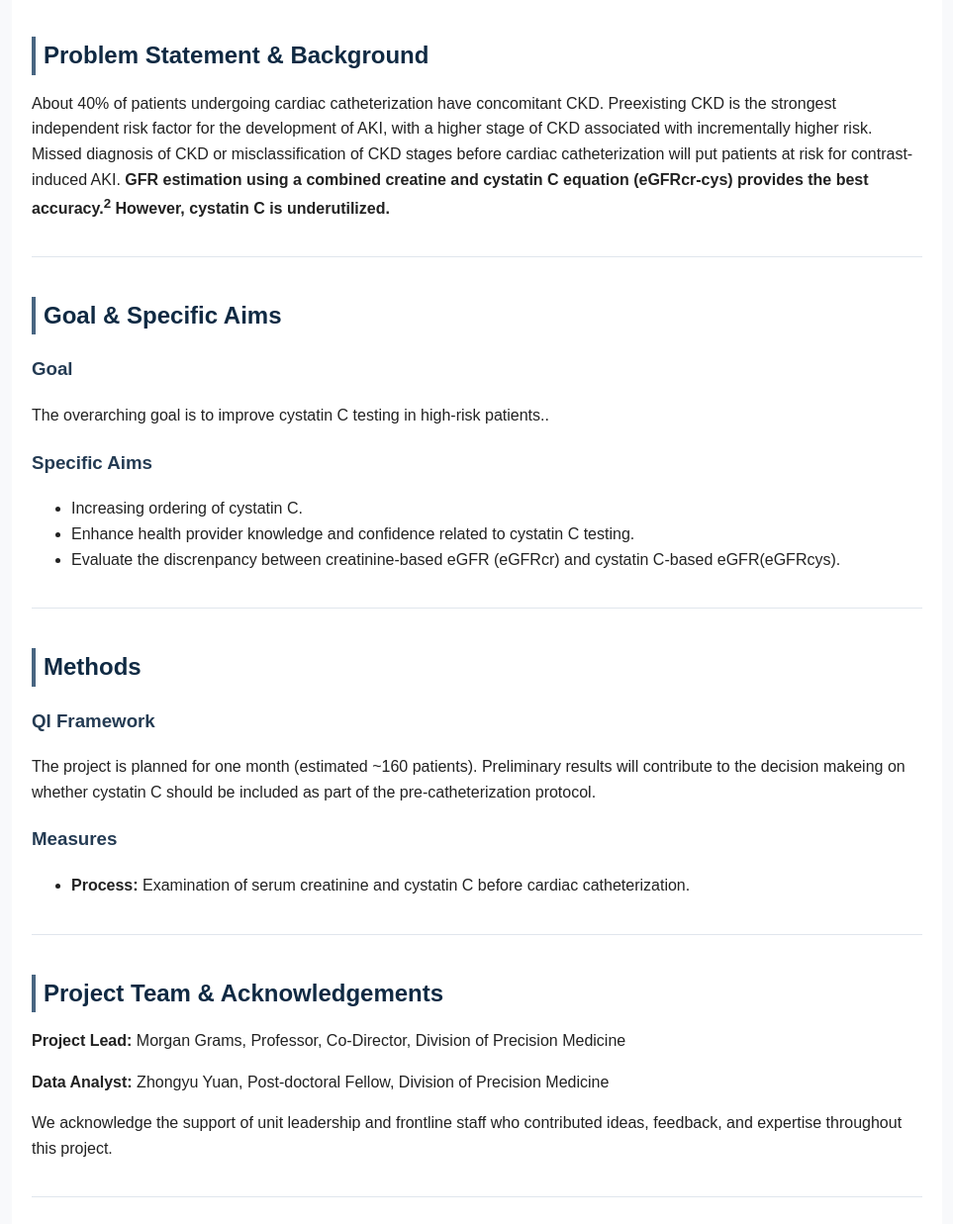
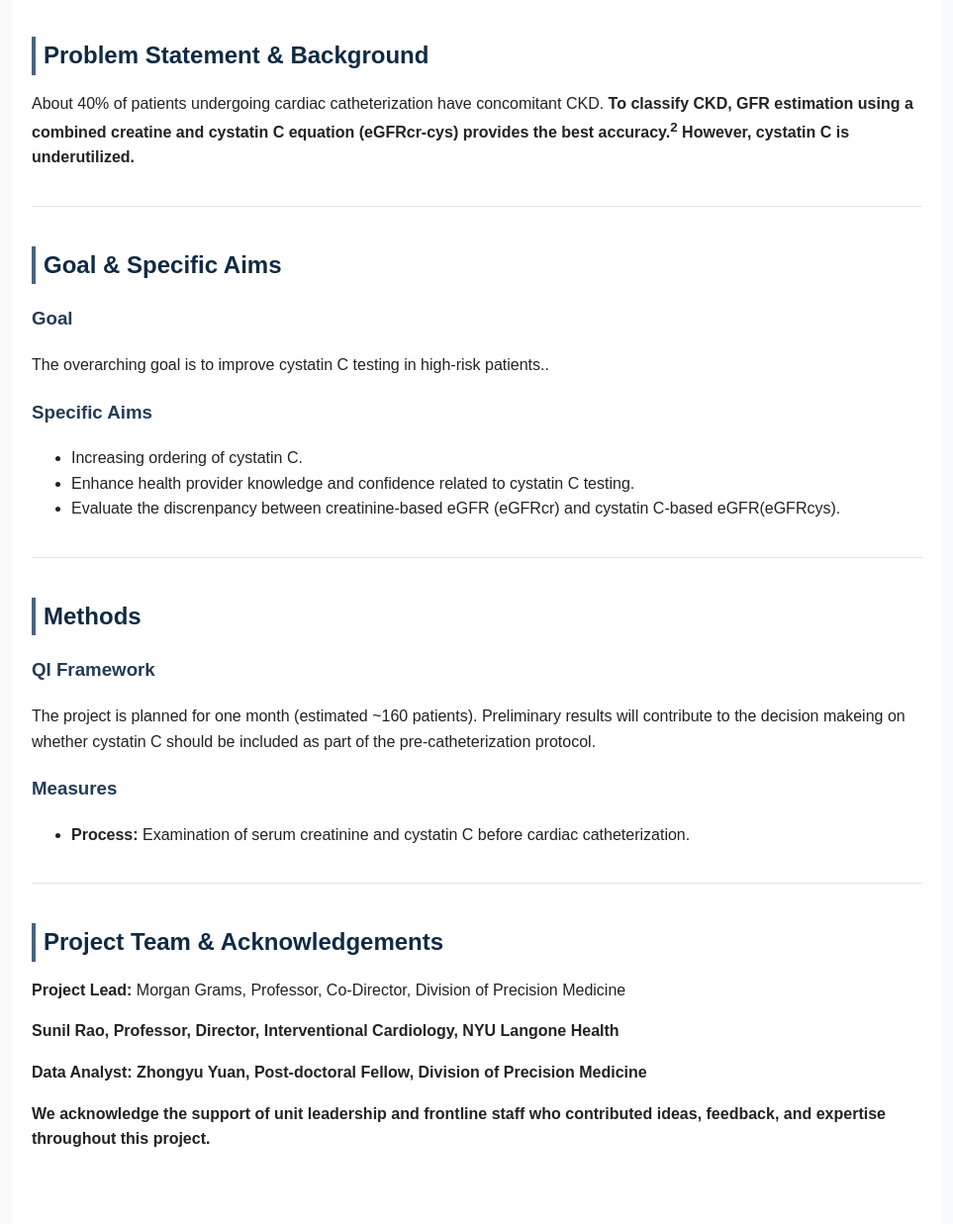
Before and after one commit to CKDKTR/cystatin-C_precath, a plain HTML site: page index.html in a window 1280 px wide. Shown: the part 499-1736 px from the top of the page at 99% size, without its empty margins (158-1121 px from the left). Drawn offline with Linux system fonts and the light colour scheme.

Commit message:
Update index.html

```diff
--- a/index.html
+++ b/index.html
@@ -139,7 +139,7 @@
 
     <section id="problem">
       <h2>Problem Statement & Background</h2>
-      <p>About 40% of patients undergoing cardiac catheterization have concomitant CKD. Preexisting CKD is the strongest independent risk factor for the development of AKI, with a higher stage of CKD associated with incrementally higher risk. Missed diagnosis of CKD or misclassification of CKD stages before cardiac catheterization will put patients at risk for contrast-induced AKI. <strong>GFR estimation using a combined creatine and cystatin C equation (eGFRcr-cys) provides the best accuracy.<sup>2</sup> However, cystatin C is underutilized. </strong>
+      <p>About 40% of patients undergoing cardiac catheterization have concomitant CKD. <strong>To classify CKD, GFR estimation using a combined creatine and cystatin C equation (eGFRcr-cys) provides the best accuracy.<sup>2</sup> However, cystatin C is underutilized. </strong>
       </p>
     </section>
 
@@ -176,6 +176,7 @@
     <section id="team">
       <h2>Project Team & Acknowledgements</h2>
       <p><strong>Project Lead:</strong> Morgan Grams, Professor, Co-Director, Division of Precision Medicine</p>
+      <p><strong>                       Sunil Rao, Professor, Director, Interventional Cardiology, NYU Langone Health</p>
       <p><strong>Data Analyst:</strong> Zhongyu Yuan, Post-doctoral Fellow, Division of Precision Medicine</p>
       <p>
         We acknowledge the support of unit leadership and frontline staff who contributed
```
